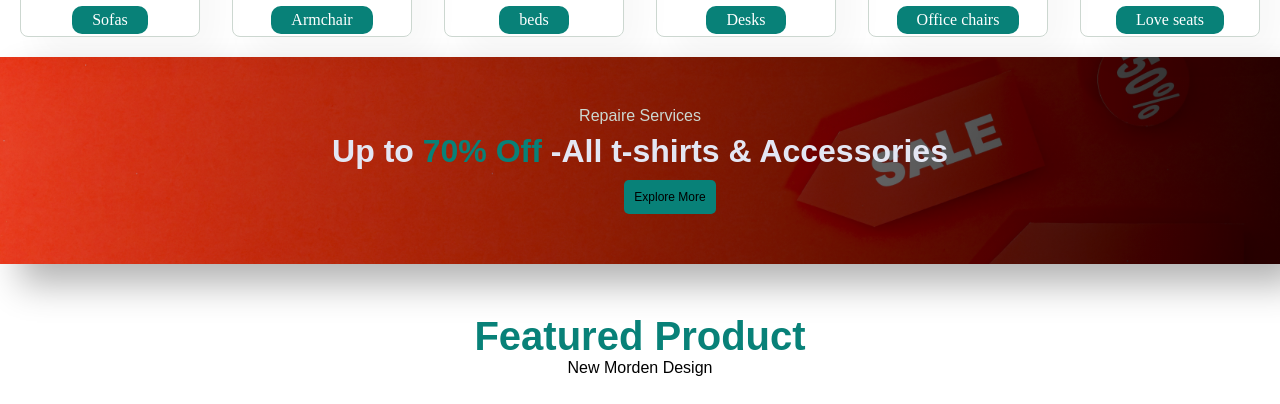
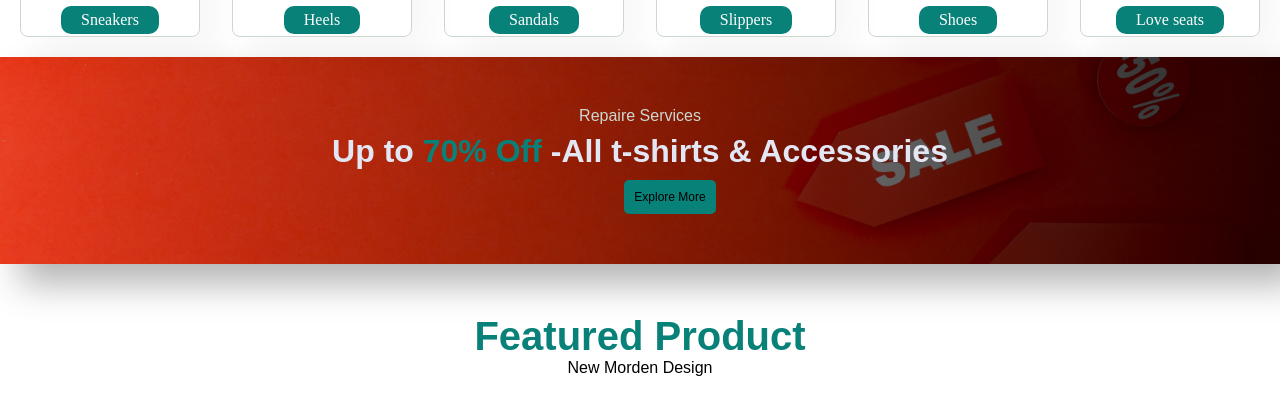
Before and after one commit to AduEmmaaa/AduEmmaaa, a plain HTML site: page index.html in a window 1280 px wide. Shown: the part 1328-1732 px from the top of the page. Drawn offline with Linux system fonts and the light colour scheme.

Commit message:
new change

```diff
--- a/index.html
+++ b/index.html
@@ -15,10 +15,11 @@
           <li ><a href="" id="shop">Shop</a>
             <div id="shoplist">
             <ul >
-              <li><a href="#">Shoes</a></li>
+              <li><a href="#">Sneakers</a></li>
+              <li><a href="#">Heels</a></li>
+              <li><a href="#">Sandals</a></li>
               <li><a href="#">Slippers</a></li>
-              <li><a href="#">Ghana made</a></li>
-              <li><a href="#">Children wear</a></li>
+              <li><a href="#">shoes</a></li>
             </ul>
           </div>
           </li>
@@ -60,31 +61,31 @@
       <div class="box">
         <a href="./html/sofas.html">
         <img class="smallboxpic" src="images/sofas.jpg" alt="" />
-        <p>Sofas</p>
+        <p>Sneakers</p>
       </a>
       </div>
       <div class="box">
         <a href="./html/Armchaire.html">
         <img class="smallboxpic" src="images/Armchair.jpg" alt="" />
-        <p>Armchair</p>
+        <p>Heels</p>
       </a>
       </div>
       <div class="box">
         <a href="./html/beds.html">
         <img class="smallboxpic" src="images/bed.jpg" alt="" />
-        <p>beds</p>
+        <p>Sandals</p>
       </a>
       </div>
       <div class="box">\
         <a href="./html/Desk.html">
         <img class="smallboxpic" src="images/Desk.jpg" alt="" />
-        <p>Desks</p>
+        <p>Slippers</p>
       </a>
       </div>
       <div class="box">
         <a href="./html/officechair.html">
         <img class="smallboxpic" src="images/office chair.jpg" alt="" />
-        <p>Office chairs</p>
+        <p>Shoes</p>
       </a>
       </div>
       <div class="box">
--- a/style.css
+++ b/style.css
@@ -91,7 +91,8 @@
       rgba(0, 0, 0, 0.082)
     ),
     url(images/firstshoes.jpg);
-  background-position: bottom 1px right 1px;
+  /* background-position: bottom 1px right 1px; */
+  background-position: center;
   background-repeat: no-repeat;
   background-size: cover;
   width: 100%;
```
